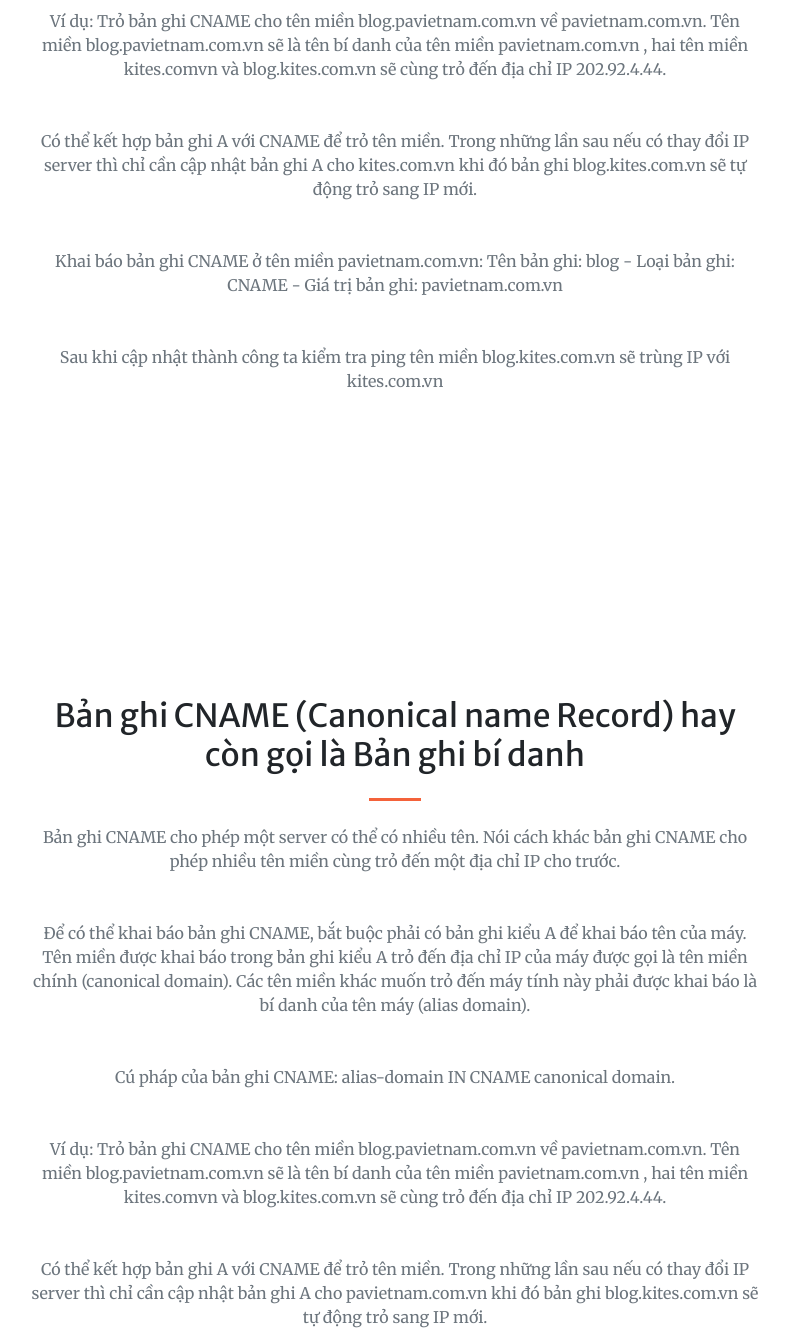
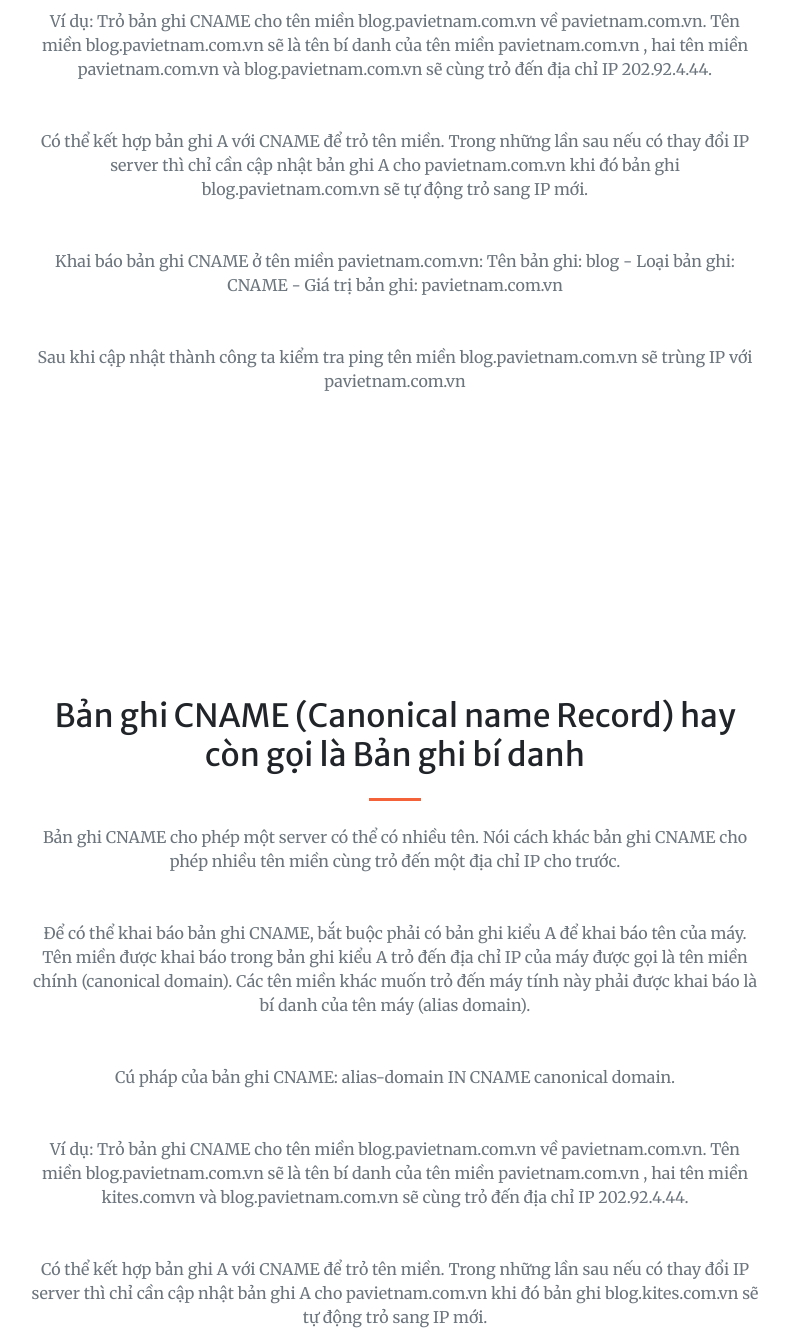
Before and after one commit to dangphamdns/dangphamdns.github.io, a website with bundled scripts: page index.html in a window 1280 px wide. Shown: the part 2720-4052 px from the top of the page, without its empty margins (245-1034 px from the left). Built offline with nearby package versions, Linux system fonts and the light colour scheme.

Commit message:
Update index.html

```diff
--- a/index.html
+++ b/index.html
@@ -139,10 +139,10 @@
           <p class="text-muted mb-5">Bản ghi CNAME cho phép một server có thể có nhiều tên. Nói cách khác bản ghi CNAME cho phép nhiều tên miền cùng trỏ đến một địa chỉ IP cho trước.</p>
           <p class="text-muted mb-5">Để có thể khai báo bản ghi CNAME, bắt buộc phải có bản ghi kiểu A để khai báo tên của máy. Tên miền được khai báo trong bản ghi kiểu A trỏ đến địa chỉ IP của máy được gọi là tên miền chính (canonical domain). Các tên miền khác muốn trỏ đến máy tính này phải được khai báo là bí danh của tên máy (alias domain).</p>
           <p class="text-muted mb-5">Cú pháp của bản ghi CNAME: alias-domain IN CNAME canonical domain.</p>
-          <p class="text-muted mb-5">Ví dụ: Trỏ bản ghi CNAME cho tên miền blog.pavietnam.com.vn về pavietnam.com.vn. Tên miền blog.pavietnam.com.vn sẽ là tên bí danh của tên miền pavietnam.com.vn , hai tên miền kites.comvn và blog.kites.com.vn sẽ cùng trỏ đến địa chỉ IP 202.92.4.44.</p>
-          <p class="text-muted mb-5">Có thể kết hợp bản ghi A với CNAME để trỏ tên miền. Trong những lần sau nếu có thay đổi IP server thì chỉ cần cập nhật bản ghi A cho kites.com.vn khi đó bản ghi blog.kites.com.vn sẽ tự động trỏ sang IP mới.</p>
+          <p class="text-muted mb-5">Ví dụ: Trỏ bản ghi CNAME cho tên miền blog.pavietnam.com.vn về pavietnam.com.vn. Tên miền blog.pavietnam.com.vn sẽ là tên bí danh của tên miền pavietnam.com.vn , hai tên miền pavietnam.com.vn và blog.pavietnam.com.vn sẽ cùng trỏ đến địa chỉ IP 202.92.4.44.</p>
+          <p class="text-muted mb-5">Có thể kết hợp bản ghi A với CNAME để trỏ tên miền. Trong những lần sau nếu có thay đổi IP server thì chỉ cần cập nhật bản ghi A cho pavietnam.com.vn khi đó bản ghi blog.pavietnam.com.vn sẽ tự động trỏ sang IP mới.</p>
           <p class="text-muted mb-5">Khai báo bản ghi CNAME ở tên miền pavietnam.com.vn: Tên bản ghi: blog - Loại bản ghi: CNAME - Giá trị bản ghi: pavietnam.com.vn</p>
-          <p class="text-muted mb-5">Sau khi cập nhật thành công ta kiểm tra ping tên miền blog.kites.com.vn sẽ trùng IP với kites.com.vn</p>
+          <p class="text-muted mb-5">Sau khi cập nhật thành công ta kiểm tra ping tên miền blog.pavietnam.com.vn sẽ trùng IP với pavietnam.com.vn</p>
       </div>
       </div>
     </div>
@@ -159,7 +159,7 @@
           <p class="text-muted mb-5">Bản ghi CNAME cho phép một server có thể có nhiều tên. Nói cách khác bản ghi CNAME cho phép nhiều tên miền cùng trỏ đến một địa chỉ IP cho trước.</p>
           <p class="text-muted mb-5">Để có thể khai báo bản ghi CNAME, bắt buộc phải có bản ghi kiểu A để khai báo tên của máy. Tên miền được khai báo trong bản ghi kiểu A trỏ đến địa chỉ IP của máy được gọi là tên miền chính (canonical domain). Các tên miền khác muốn trỏ đến máy tính này phải được khai báo là bí danh của tên máy (alias domain).</p>
           <p class="text-muted mb-5">Cú pháp của bản ghi CNAME: alias-domain IN CNAME canonical domain.</p>
-          <p class="text-muted mb-5">Ví dụ: Trỏ bản ghi CNAME cho tên miền blog.pavietnam.com.vn về pavietnam.com.vn. Tên miền blog.pavietnam.com.vn sẽ là tên bí danh của tên miền pavietnam.com.vn , hai tên miền kites.comvn và blog.kites.com.vn sẽ cùng trỏ đến địa chỉ IP 202.92.4.44.</p>
+          <p class="text-muted mb-5">Ví dụ: Trỏ bản ghi CNAME cho tên miền blog.pavietnam.com.vn về pavietnam.com.vn. Tên miền blog.pavietnam.com.vn sẽ là tên bí danh của tên miền pavietnam.com.vn , hai tên miền kites.comvn và blog.pavietnam.com.vn sẽ cùng trỏ đến địa chỉ IP 202.92.4.44.</p>
           <p class="text-muted mb-5">Có thể kết hợp bản ghi A với CNAME để trỏ tên miền. Trong những lần sau nếu có thay đổi IP server thì chỉ cần cập nhật bản ghi A cho pavietnam.com.vn khi đó bản ghi blog.kites.com.vn sẽ tự động trỏ sang IP mới.</p>
           <p class="text-muted mb-5">Khai báo bản ghi CNAME ở tên miền pavietnam.com.vn: Tên bản ghi: blog - Loại bản ghi: CNAME - Giá trị bản ghi: pavietnam.com.vn</p>
           <p class="text-muted mb-5">Sau khi cập nhật thành công ta kiểm tra ping tên miền blog.pavietnam.com.vn sẽ trùng IP với pavietnam.com.vn</p>
```
